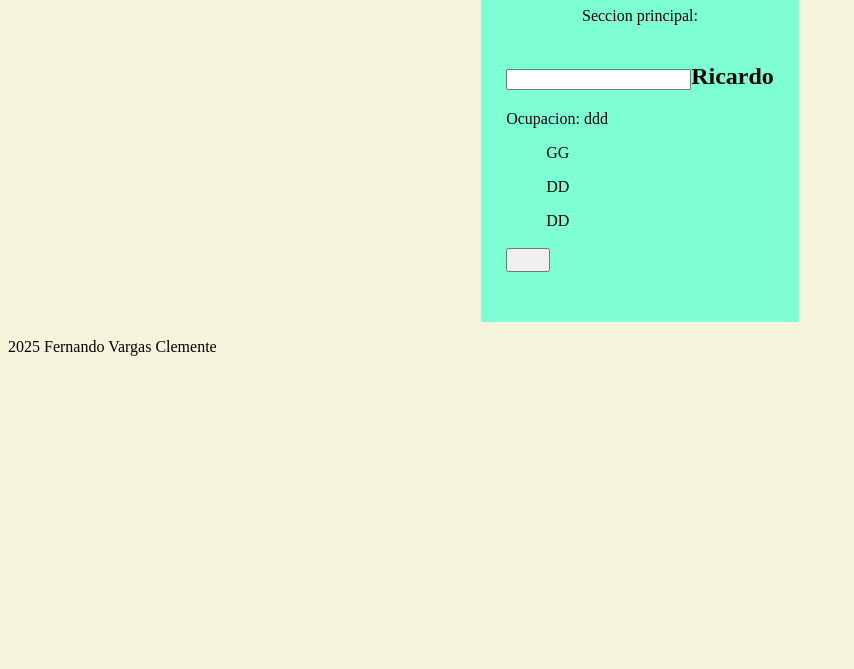
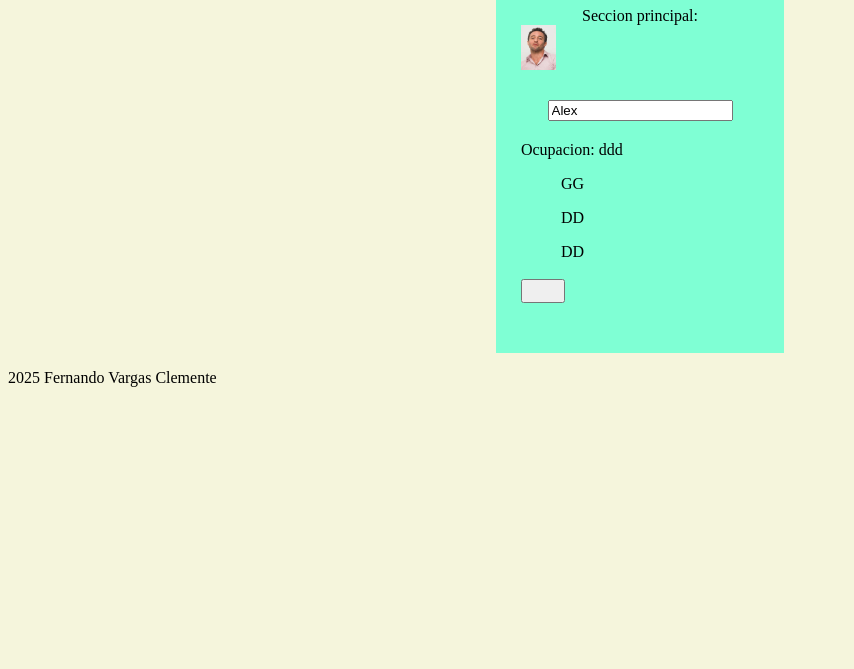
Before and after one commit to Fernando45817/IDAIExamFinal, a plain HTML site: page index.html in a window 1280 px wide. Shown: the part 131-800 px from the top of the page, without its empty margins (0-854 px from the left). Drawn offline with Linux system fonts and the light colour scheme.

Commit message:
img y js

```diff
--- a/css.css
+++ b/css.css
@@ -23,3 +23,6 @@ button{
     padding-right: 20px;
     justify-content: center;
 }
+img{
+    justify-content: center;
+}
--- a/index.html
+++ b/index.html
@@ -19,10 +19,10 @@
 
 <header>Seccion principal:</header>
     <div>
-        <img src="" alt="">
+        <img src="imgs/beverly-hills-ca-alex-oloughlin-poses-for-a-photo-during-a-portrait-session-at-the-four.webp" alt="alexidk" width="35px" height="45px">
     </div>
     <div>
-        <h2 id="nombre-usuario"><input type="text">Ricardo</h2>
+        <h2 id="nombre-usuario"><input type="text" value="Alex" readonly></h2>
     </div>
     <div>Ocupacion:
         ddd
--- a/js.js
+++ b/js.js
@@ -1,4 +1,10 @@
 function Nombre(){
 
     document.getElementById("nombre-usuario")
+
+
+
+    alert("Sus cambios se han guardado")
+
+    document.getElementById("nombre-usuario")
 }
```
Also changed, not shown: imgs/beverly-hills-ca-alex-oloughlin-poses-for-a-photo-during-a-portrait-session-at-the-four.webp (added).
